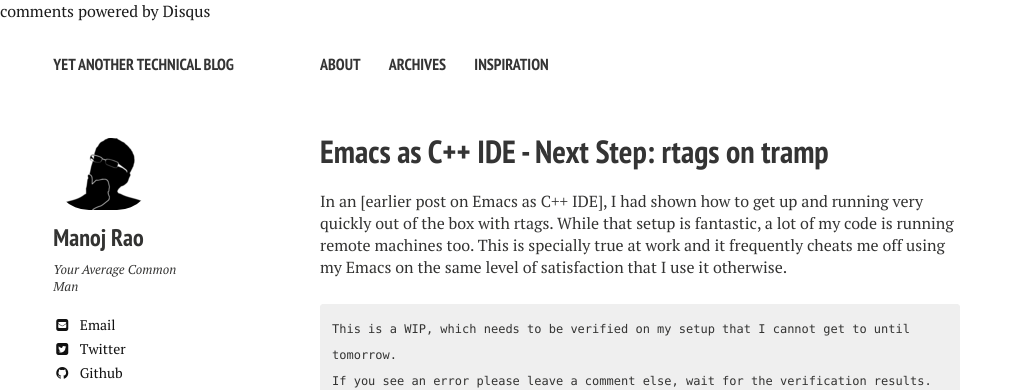
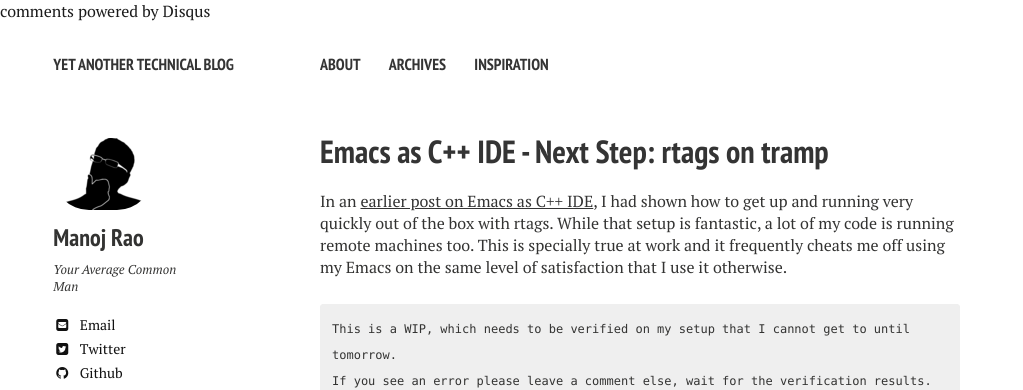
Before and after one commit to mycpuorg/mycpuorg.github.io, a Jekyll site: the page built from _posts/2020-01-15-emacs-rtags-helm-tramp.md, in a window 1280 px wide. Shown: the top 390 px of the page, without its empty margins (0-1023 px from the left). Built offline with Jekyll 4.4.1, drawn with Linux system fonts in a browser that asks for light colours; nearby versions of some CDN libraries; comment, search, counter and statistics services are not loaded; part of the change alters nothing that is shown.

```diff
--- a/_posts/2020-01-15-emacs-rtags-helm-tramp.md
+++ b/_posts/2020-01-15-emacs-rtags-helm-tramp.md
@@ -5,7 +5,7 @@ excerpt: "Emacs"
 tags: [Emacs, Linux, Code, IDE, source code navigation, tramp, remote]
 comments: true
 ---
-In an [earlier post on Emacs as C++ IDE], I had shown how to get up and running
+In an [earlier post on Emacs as C++ IDE](http://www.mycpu.org/emacs-rtags-helm/), I had shown how to get up and running
 very quickly out of the box with rtags. While that setup is fantastic, a lot of
 my code is running remote machines too. This is specially true at work and it
 frequently cheats me off using my Emacs on the same level of satisfaction that I
```
